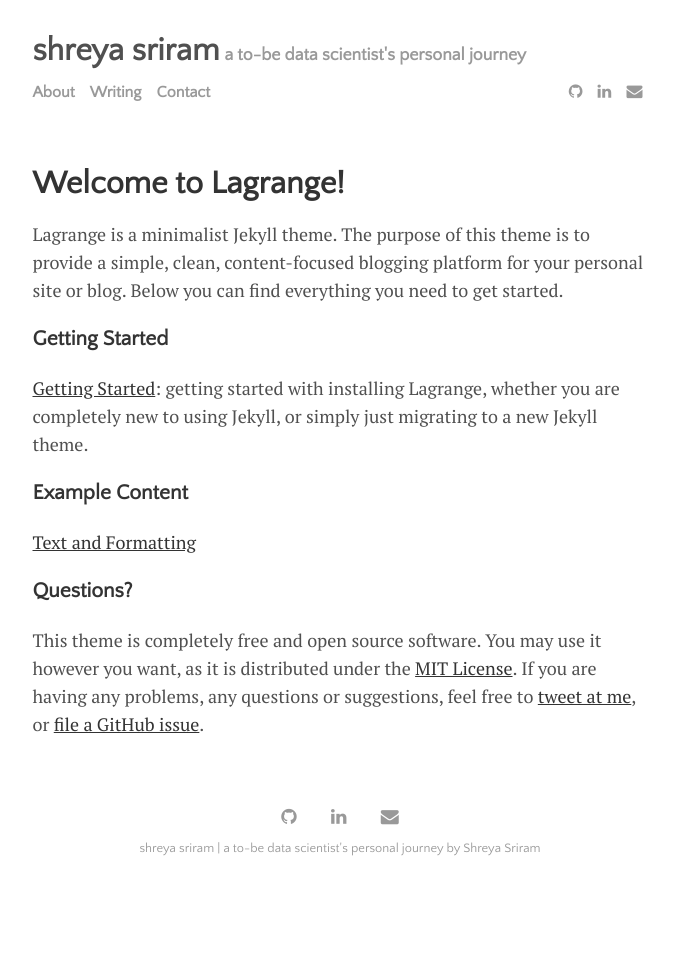
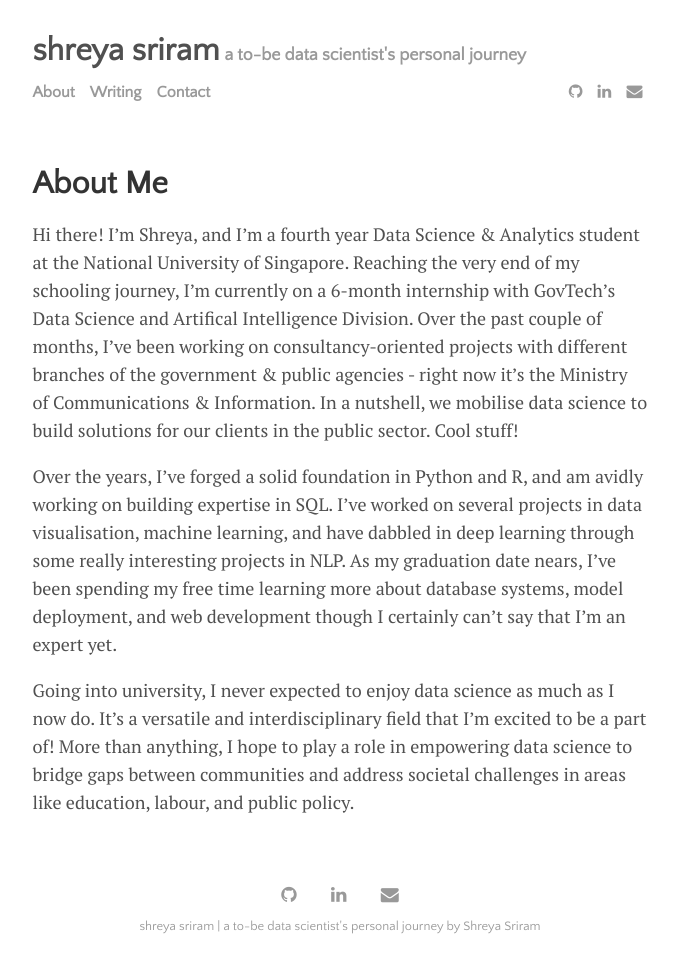
Before and after one commit to shreyasriram4/shreyasriram4.github.io, a Jekyll site: the page built from menu/about.md, in a window 1280 px wide. Shown: the whole page, without its empty margins (300-978 px from the left). Built offline with Jekyll 4.4.1, drawn with Linux system fonts in a browser that asks for light colours; before the commit the page ends 900 px from its top, so only the background shows below that.

Commit message:
Update about.md

```diff
--- a/menu/about.md
+++ b/menu/about.md
@@ -1,19 +1,11 @@
 ---
 layout: page
-title: Welcome to Lagrange!
+title: About Me
 permalink: /about
 ---
 
-Lagrange is a minimalist Jekyll theme. The purpose of this theme is to provide a simple, clean, content-focused blogging platform for your personal site or blog. Below you can find everything you need to get started.
+Hi there! I'm Shreya, and I'm a fourth year Data Science & Analytics student at the National University of Singapore. Reaching the very end of my schooling journey, I'm currently on a 6-month internship with GovTech's Data Science and Artifical Intelligence Division. Over the past couple of months, I've been working on consultancy-oriented projects with different branches of the government & public agencies - right now it's the Ministry of Communications & Information. In a nutshell, we mobilise data science to build solutions for our clients in the public sector. Cool stuff!
 
-### Getting Started
+Over the years, I've forged a solid foundation in Python and R, and am avidly working on building expertise in SQL. I've worked on several projects in data visualisation, machine learning, and have dabbled in deep learning through some really interesting projects in NLP. As my graduation date nears, I've been spending my free time learning more about database systems, model deployment, and web development though I certainly can't say that I'm an expert yet.
 
-[Getting Started]({{ site.github.url }}{% post_url 2015-10-10-getting-started %}): getting started with installing Lagrange, whether you are completely new to using Jekyll, or simply just migrating to a new Jekyll theme.
-
-### Example Content
-
-[Text and Formatting]({{ site.github.url }}{% post_url 2014-01-01-text-formatting-examples %})
-
-### Questions?
-
-This theme is completely free and open source software. You may use it however you want, as it is distributed under the [MIT License](http://choosealicense.com/licenses/mit/). If you are having any problems, any questions or suggestions, feel free to [tweet at me](https://twitter.com/intent/tweet?text=My%question%about%Lagrange%is:%&amp;via=paululele), or [file a GitHub issue](https://github.com/lenpaul/lagrange/issues/new).
+Going into university, I never expected to enjoy data science as much as I now do. It's a versatile and interdisciplinary field that I'm excited to be a part of! More than anything, I hope to play a role in empowering data science to bridge gaps between communities and address societal challenges in areas like education, labour, and public policy.
```
